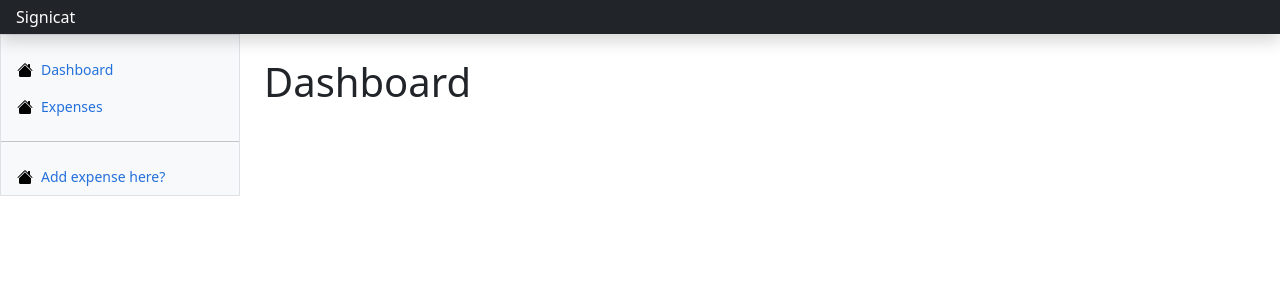
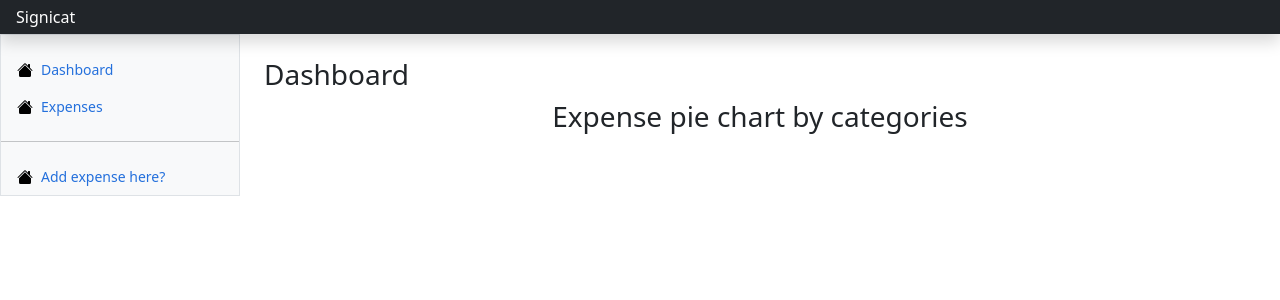
Before and after one commit to Canadienwolf/expenseTracker, an Angular app: page /home in a window 1280 px wide. Shown: the top 300 px of the page. Built offline with nearby package versions, Linux system fonts and the light colour scheme; no server answers.

Commit message:
Backup 7

```diff
--- a/src/app/expense-form/expense-form.component.html
+++ b/src/app/expense-form/expense-form.component.html
@@ -1,4 +1,4 @@
-<h2>Expenses Form</h2>
+<h3>Expenses</h3>
 
 <!-- <button (click)="openAddExpenseDialog()"> Add expense </button> -->
 
--- a/src/app/expense-main-page/expense-main-page.component.html
+++ b/src/app/expense-main-page/expense-main-page.component.html
@@ -1,8 +1,9 @@
 
-<h1>Dashboard</h1>
+<h3>Dashboard</h3>
 
 <!-- Pie Chart Canvas -->
 <div style="max-width: 500px; margin: auto;">
+  <h3 class="text-center">Expense pie chart by categories</h3>
   <canvas id="expensePieChart"></canvas>
 </div>
 
```
Also changed, not shown: 13 other files (tests, documents, lock files or other folders).
